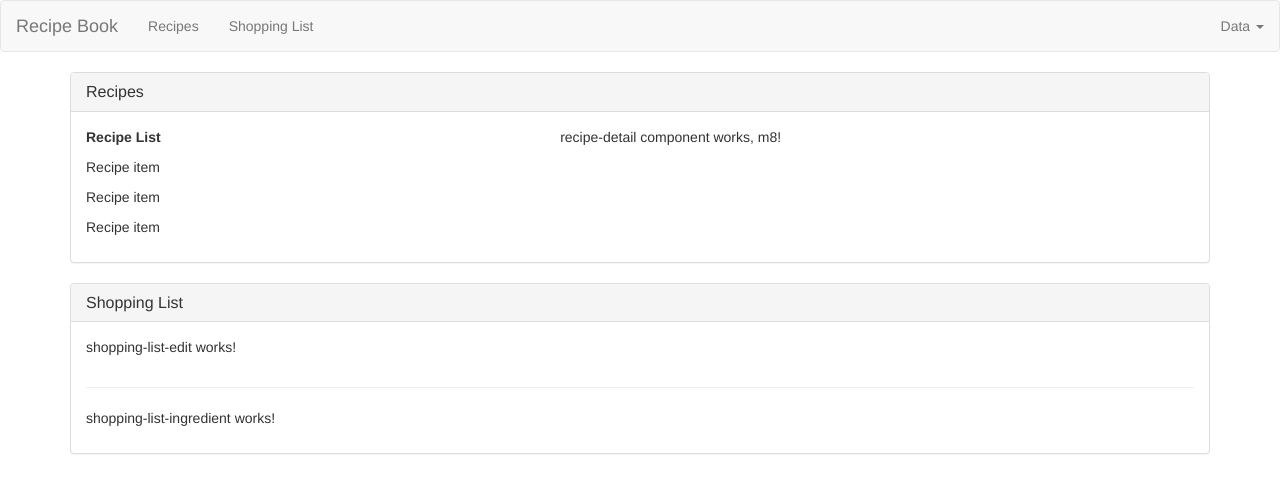
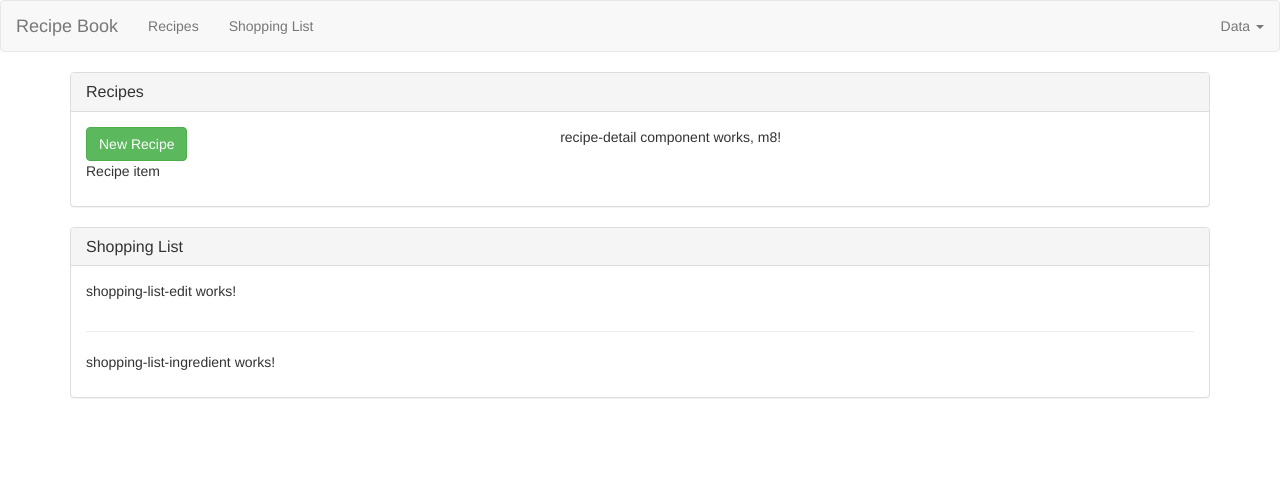
Before and after one commit to pixelador/udemy-angular-recipes-proj, an Angular app: page / in a window 1280 px wide. Shown: the top 492 px of the page. Built offline with nearby package versions, Linux system fonts and the light colour scheme.

Commit message:
Adds for loop and bootstrap to component

```diff
--- a/src/app/recipes/recipe-list/recipe-list.component.html
+++ b/src/app/recipes/recipe-list/recipe-list.component.html
@@ -1,4 +1,19 @@
-<p><strong>Recipe List</strong></p>
-<app-recipe-item></app-recipe-item>
-<app-recipe-item></app-recipe-item>
-<app-recipe-item></app-recipe-item>
+<div class="row">
+  <div class="col-xs-12">
+    <button class="btn btn-success">New Recipe</button>
+  </div>
+</div>
+<div class="row">
+  <div class="col-xs-12">
+    <a href="#" class="list-group-item clearfix" *ngFor="let recipe of recipes">
+      <div class="pull-left">
+        <h4 class="list-group-item-heading">{{ recipe.name }}</h4>
+        <p class="list-group-item-text">{{ recipe.description }}</p>
+      </div>
+      <span class="pull-right">
+        <img [src]="recipe.imagePath" class="img-responsive" alt="recipe photo" class="recipePhoto">
+      </span>
+    </a>
+    <app-recipe-item></app-recipe-item>
+  </div>
+</div>
```
